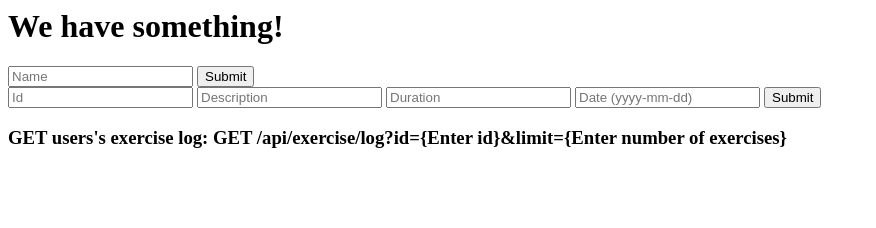
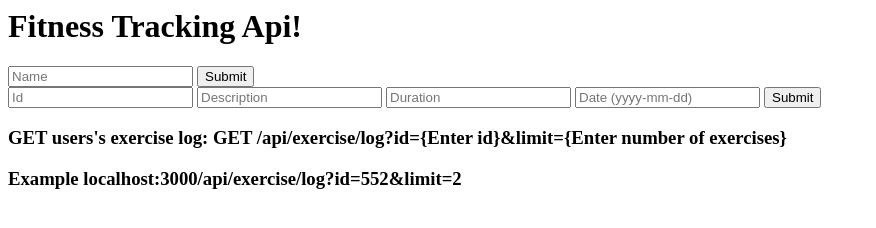
Before and after one commit to BrennanKolotinsky/fitness-tracker, a website: page Public/index.html in a window 1280 px wide. Shown: the whole page, without its empty margins (0-876 px from the left). Drawn offline with Linux system fonts and the light colour scheme.

Commit message:
some final finishing touches without styling yet

```diff
--- a/Public/index.html
+++ b/Public/index.html
@@ -2,7 +2,7 @@
     <script type ="text/javascript" src="js/app.js"></script>
 
     <div>
-        <h1>We have something!</h1>
+        <h1>Fitness Tracking Api!</h1>
 
         <div id='user-information'>
             <input placeholder="Name" id="user" type="text" onchange="updateUserLink()">
@@ -18,6 +18,7 @@
         </div>
 
         <h3>GET users's exercise log: GET /api/exercise/log?id={Enter id}&limit={Enter number of exercises}</h3>
+        <h3>Example localhost:3000/api/exercise/log?id=552&limit=2</h3>
 
     </div>
 
```
